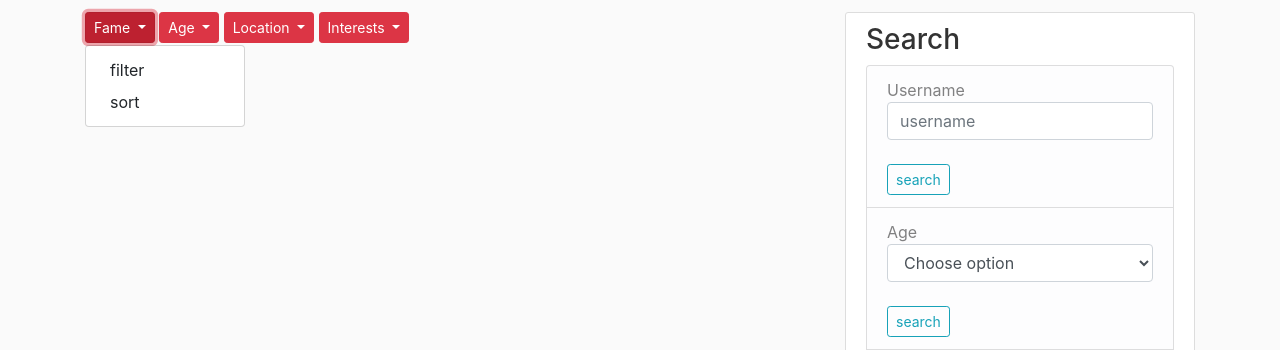
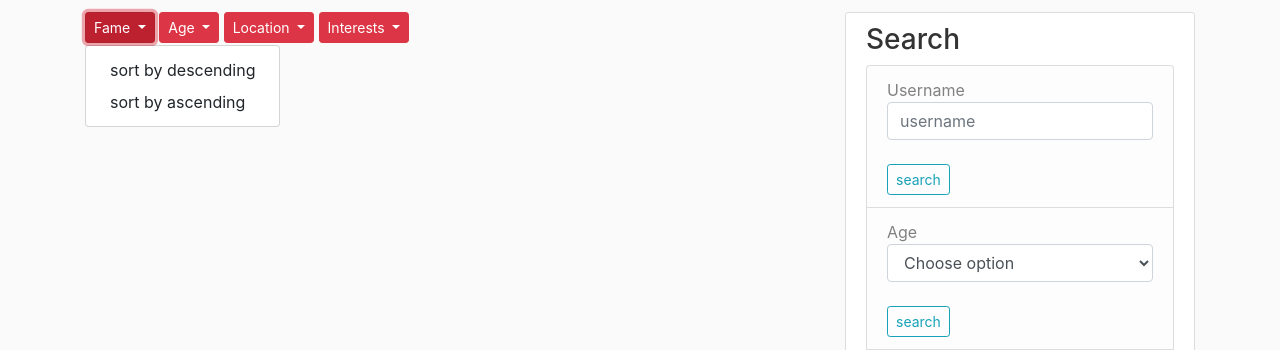
Before and after one commit to confidencepm/matcha, a Flask app: page /users/sort/likes in a window 1280 px wide, after a click on "Fame". Shown: the part 68-418 px from the top of the page. Run offline with Flask 2, Linux system fonts and the light colour scheme; the visitor is signed in with stand-in values (Sample User, id 1); tables that the repository leaves empty hold one stand-in row (values such as "Sample post"); a database or web service that is not in the repository returns one stand-in record (values such as "Sample title"); parts of the project's set-up code (start-up, migrations or seed data) failed here and were passed over; some libraries are stand-ins or nearby versions.

Commit message:
sort by descensding and descending fame rate

```diff
--- a/flask/matcha/templates/user/users.html
+++ b/flask/matcha/templates/user/users.html
@@ -12,15 +12,16 @@
       Fame
     </button>
     <div class="dropdown-menu">
+
       <a
         class="dropdown-item"
-        href="{{ url_for('main.sort_fame', value='Filter') }}"
-        >filter</a
+        href="{{ url_for('main.sort_fame', value='Sort_d') }}"
+        >sort by descending</a
       >
       <a
         class="dropdown-item"
-        href="{{ url_for('main.sort_fame', value='Sort') }}"
-        >sort</a
+        href="{{ url_for('main.sort_fame', value='Sort_a') }}"
+        >sort by ascending</a
       >
     </div>
   </div>
@@ -110,7 +111,10 @@
     />
     <div class="media-body">
       <div class="article-metadata border-bottom">
-        <small class="text-muted">Fame: {{user['fame-rating']}}% Age: {{ user['age'] }} Location: {{ user['location'][2]}}</small>
+        <small class="text-muted"
+          >Fame: {{user['fame-rating']}}% Age: {{ user['age'] }} Location: {{
+          user['location'][2]}}</small
+        >
         {% if logged_in in user['liked'] %}
         <div>
           {% if user['username'] in current_user['liked'] %}
@@ -159,11 +163,20 @@
           >Block</a
         >
       </div>
-          <small class="text-muted">Gender: {{ user['gender'] }} Sexual orientation: {{ user['sexual_orientation'] }}</small>
-        <h2>
-          <a class="mr-2" href="{{ url_for('profile.view_profile', user_id=user['_id'])}}">{{ user['username'] }}</a>
-        </h2>
-      <small class="text-muted">{{ user['firstname'] }} {{ user['lastname'] }}</small><br />
+      <small class="text-muted"
+        >Gender: {{ user['gender'] }} Sexual orientation: {{
+        user['sexual_orientation'] }}</small
+      >
+      <h2>
+        <a
+          class="mr-2"
+          href="{{ url_for('profile.view_profile', user_id=user['_id'])}}"
+          >{{ user['username'] }}</a
+        >
+      </h2>
+      <small class="text-muted"
+        >{{ user['firstname'] }} {{ user['lastname'] }}</small
+      ><br />
     </div>
   </article>
   {% endif %} {% endfor %}
--- a/flask/matcha/views/home.py
+++ b/flask/matcha/views/home.py
@@ -299,7 +299,8 @@
     global valid_users
     current_user = db.get_user({"username": session.get("username")})
 
-    if value == "Sort":
+    if value == "Sort_d":
+        print("calling the sort_d statemnt")
         sorted_users = valid_users[:]
         for i in range(len(sorted_users)):
             for k in range(len(sorted_users)):
@@ -311,6 +312,23 @@
             "user/users.html",
             logged_in=session.get("username"),
             users=sorted_users,
+            current_user=current_user,
+            search=True,
+        )
+    if value == "Sort_a":
+        print("calling the sort_a statemnt")
+        sorted_users = valid_users[:]
+        for i in range(len(sorted_users)):
+            for k in range(len(sorted_users)):
+                if sorted_users[i]["fame-rating"] < sorted_users[k]["fame-rating"]:
+                    sorted_users[i], sorted_users[k] = sorted_users[k], sorted_users[i]
+        [print(user["username"], user["fame-rating"]) for user in sorted_users]
+
+        a_sorted_users =  sorted_users
+        return render_template(
+            "user/users.html",
+            logged_in=session.get("username"),
+            users=a_sorted_users,
             current_user=current_user,
             search=True,
         )
@@ -331,6 +349,8 @@
         )
 
     return redirect(url_for("main.users"))
+
+
 
 
 @main.route("/users/sort/likes", methods=["GET", "POST"])
```
